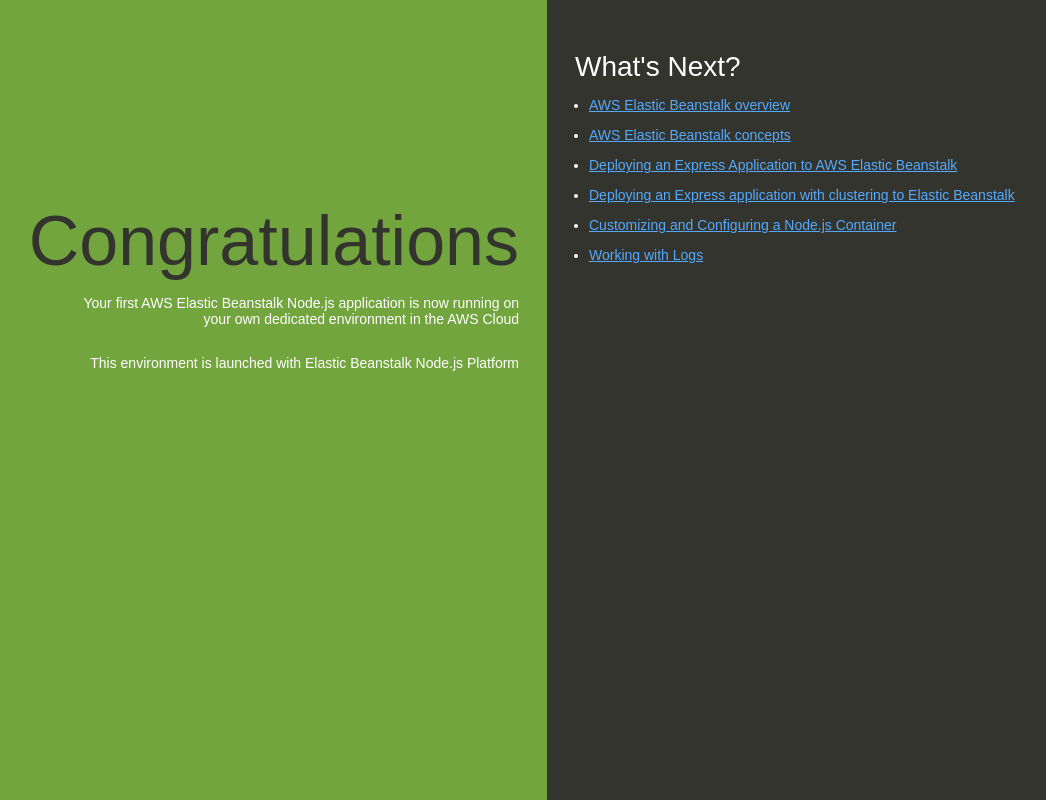
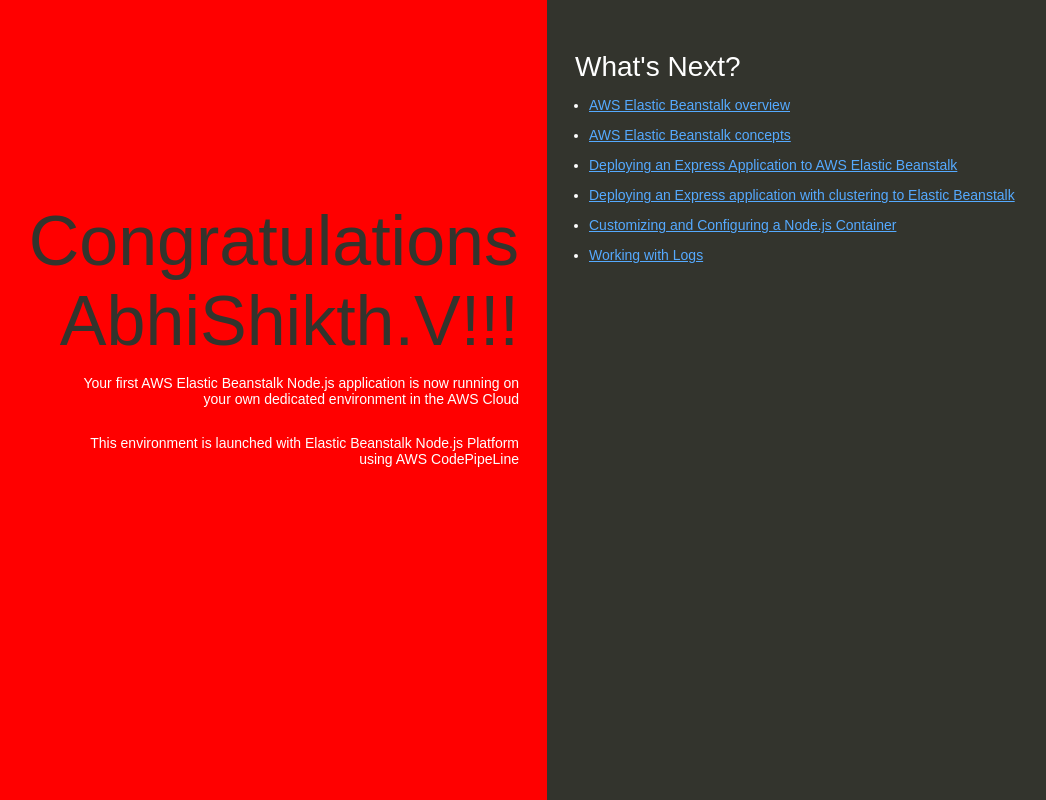
Before and after one commit to Abhishikth1301/mycodecommit, a website: page index.html in a window 1280 px wide. Shown: the whole page, without its empty margins (93-1139 px from the left). Drawn offline with Linux system fonts and the light colour scheme.

Commit message:
Code changes related to HTML file

```diff
--- a/index.html
+++ b/index.html
@@ -1,7 +1,7 @@
 <!DOCTYPE html>
 <html>
   <head>
-    <title>Elastic Beanstalk</title>
+    <title>Elastic Beanstalk With CodePipeline</title>
     <style>
       body {
         color: #ffffff;
@@ -35,7 +35,7 @@
 
         text-align: right;
         padding-top: 11em;
-        background-color: #73A53E;
+        background-color: red;
 
       }
       .textColumn p {
@@ -74,9 +74,9 @@
   </head>
   <body>
     <div class="textColumn">
-      <h1>Congratulations</h1>
+      <h1>Congratulations AbhiShikth.V!!!</h1>
       <p>Your first AWS Elastic Beanstalk Node.js application is now running on your own dedicated environment in the AWS Cloud</p>
-      <p>This environment is launched with Elastic Beanstalk Node.js Platform</p>
+      <p>This environment is launched with Elastic Beanstalk Node.js Platform using AWS CodePipeLine</p>
     </div>
     <div class="linksColumn">
       <h2>What's Next?</h2>
```
